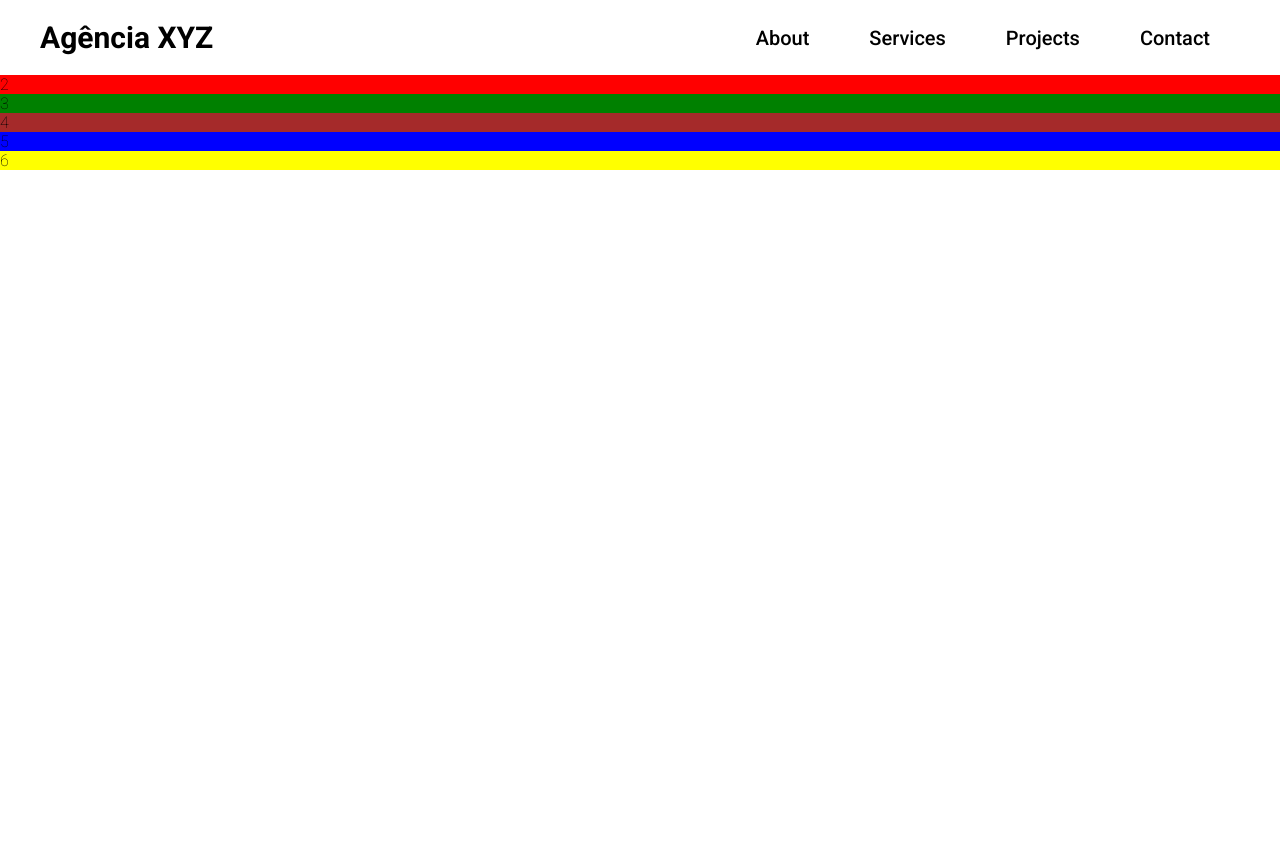
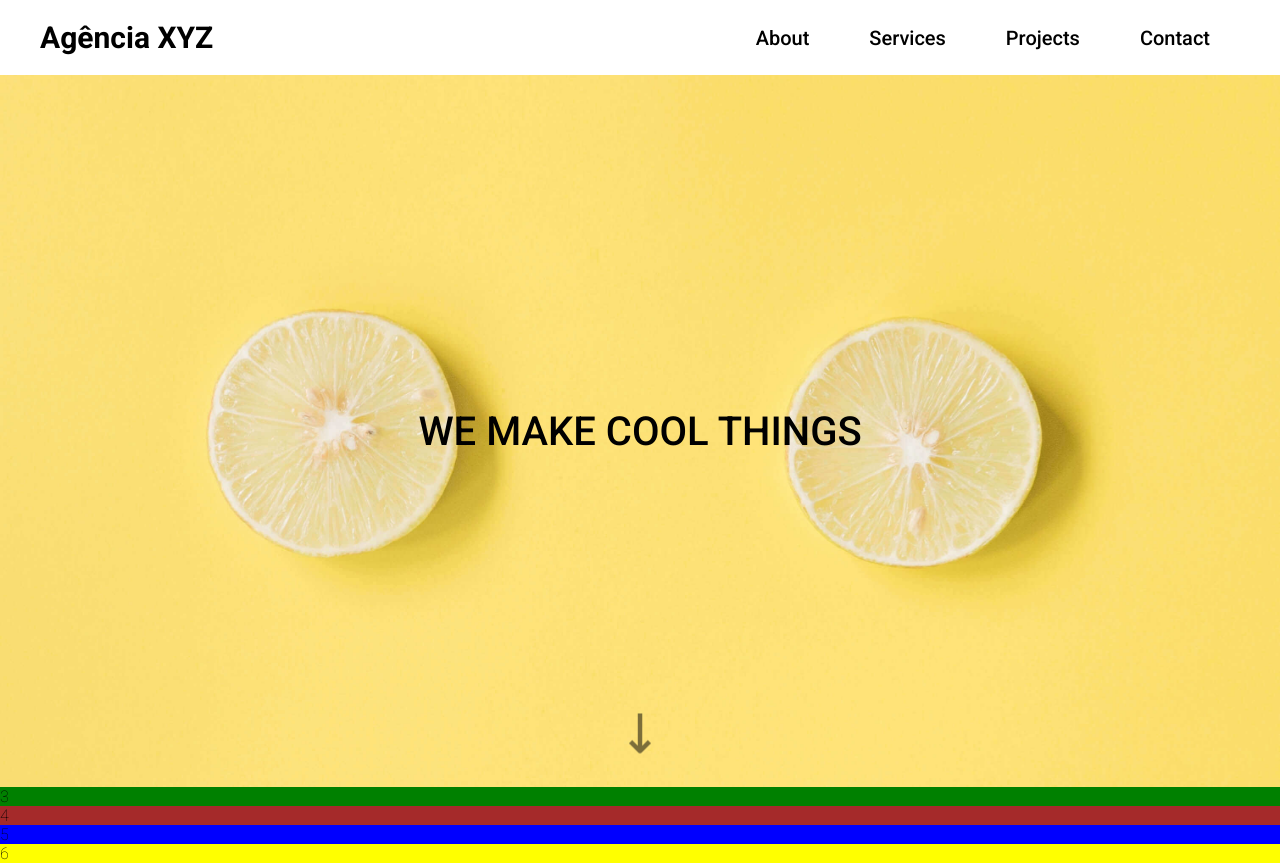
Before and after one commit to NandhoRoss/projeto-landing-page, a plain HTML site: page index.html in a window 1280 px wide. Before the commit the page ends 800 px from the top, so only its background shows below. Drawn offline with Linux system fonts and the light colour scheme.

Commit message:
Foi feita a parte do herro, usando html e style.css

```diff
--- a/index.html
+++ b/index.html
@@ -31,7 +31,6 @@
                     </div>
                 </label>
 
-
                 <ul>
                     <li><a href="#about">About</a></li>
                     <li><a href="#services">Services</a></li>
@@ -44,8 +43,8 @@
         </div>
     </header>
 
-    <section class="hero">2
-
+    <section class="hero">
+        <h2>We make cool things</h2>
     </section>
 
     <section class="about">3
--- a/src/css/style.css
+++ b/src/css/style.css
@@ -45,7 +45,42 @@ body {
 
 .hero {
     grid-area: hero;
-    background-color: red;
+    height: 89vh;
+    background: url('../images/lemons.jpg') center center no-repeat;
+    background-size: cover;
+    display: flex;
+    justify-content: center;
+    align-items: center;
+    position: relative;
+}
+
+.hero h2{
+    font-weight: 500;
+    text-transform: uppercase;
+    font-size: 4rem;
+}
+
+.hero:after {
+    content: url('../images/seta_preta.png');
+    height: 35px;
+    bottom: 40px;
+    position: absolute;
+    animation: downarrow 0.6s infinite alternate ease-in-out;
+}
+
+@-webkit-keyframes downarrow {
+    0% { -webkit-transform: translateY(0); opacity: 0.4; }
+    100% { -webkit-transform: translateY(0.4em); opacity: 0.9; }
+}
+
+@media(max-width: 425px) {
+    .hero {
+        height: 60vh;
+    }
+
+    .hero h2 {
+        font-size: 2.5rem;
+    }
 }
 
 /* ABOUT */
```
